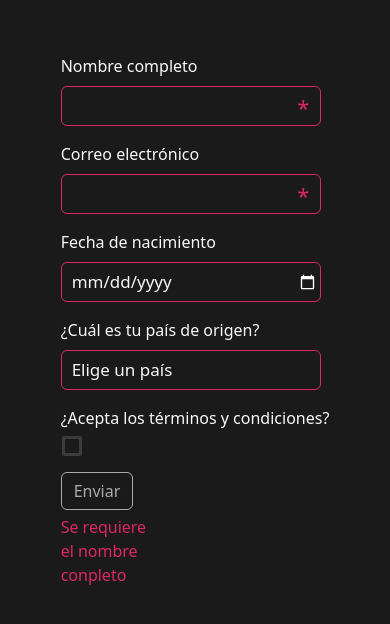
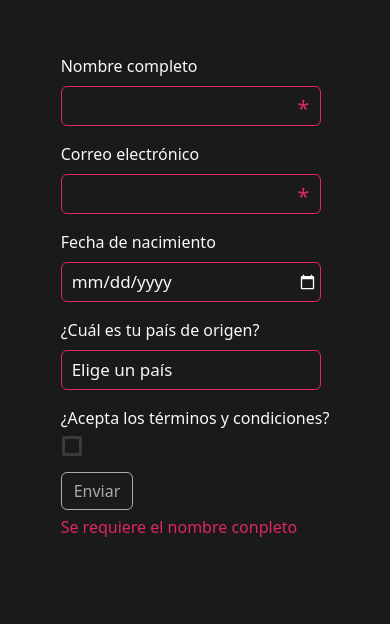
Before and after one commit to jnvillalba/challenge-greydive, a React (Create React App) app: page / in a window 390 px wide. Shown: the part 140-764 px from the top of the page. Built offline with nearby package versions, Linux system fonts and the light colour scheme.

Commit message:
cambio estilo button

```diff
--- a/src/components/Home.js
+++ b/src/components/Home.js
@@ -4,8 +4,8 @@ import FormElement from "./FormElement";
 import appFirebase from "../credenciales";
 import { getFirestore, collection, addDoc } from "firebase/firestore";
 
-//TODO: cambiar estilo button, arreglar alerta, focus input
-//TODO: error del tipo de input ejemplo mail, animacion de carga mientras trae las respuestas
+//TODO: , arreglar alerta, focus input, arreglar dom, deploy
+//TODO: animacion de carga mientras trae las respuestas
 const Home = () => {
   const db = getFirestore(appFirebase);
 
@@ -32,7 +32,6 @@ const Home = () => {
   const handleOnChange = (e) => {
     const { name, value } = e.target;
     setAnswer({ ...answer, [name]: value });
-    console.log(name, value);
   };
 
   //Envio de respuestas a la db en firebase
@@ -64,7 +63,7 @@ const Home = () => {
                 />
               ))
             : null}
-          {errorMessage && <p className="col-3 error">{errorMessage}</p>}
+          {errorMessage && <p className="col-sm-3 error">{errorMessage}</p>}
         </form>
       </div>
     </div>
```
